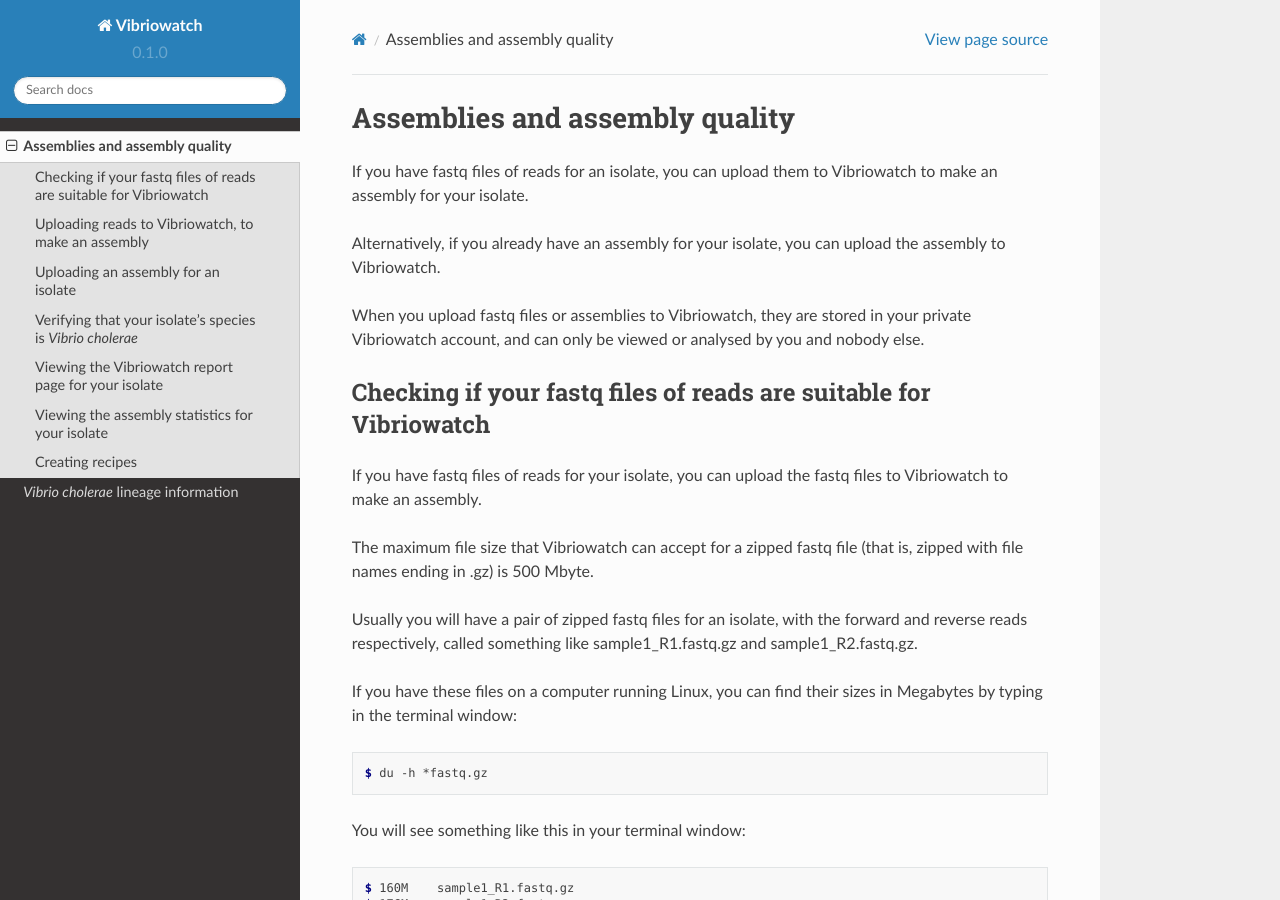
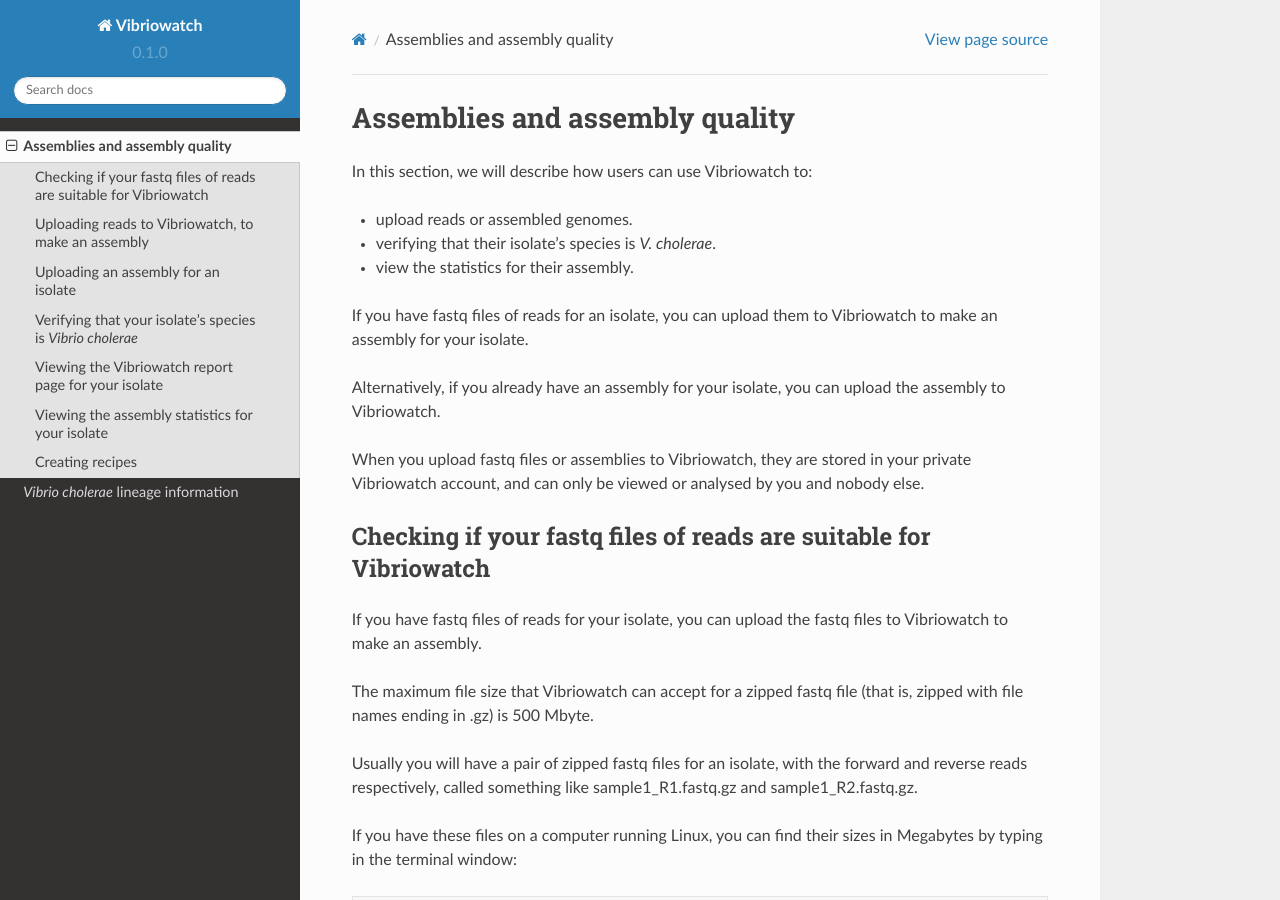
Before and after one commit to avrilcoghlan/cholerabook, a Sphinx documentation site: the page built from docs/source/assemblies.rst, in a window 1280 px wide and 900 px high. Built offline with Sphinx 7.4.7 and the Read the Docs theme 2.0.0, drawn with Linux system fonts in a browser that asks for light colours.

Commit message:
Update assemblies.rst
Added short summary at top.

```diff
--- a/docs/source/assemblies.rst
+++ b/docs/source/assemblies.rst
@@ -1,5 +1,11 @@
 Assemblies and assembly quality
 ===============================
+
+In this section, we will describe how users can use Vibriowatch to:
+
+* upload reads or assembled genomes.
+* verifying that their isolate's species is *V. cholerae*.
+* view the statistics for their assembly.
 
 If you have fastq files of reads for an isolate, you can upload them to Vibriowatch to make an assembly for your isolate.
 
```
